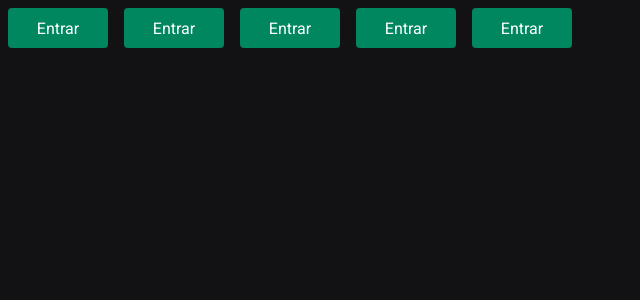
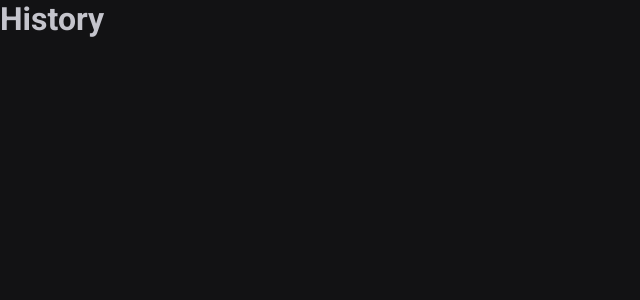
Before and after one commit to CaioVinicius7/ignite-timer, a React (Vite) app: page /history in a window 1280 px wide. Shown: the top 300 px of the page, without its empty margins (0-640 px from the left). Built offline with nearby package versions, Linux system fonts and the light colour scheme.

Commit message:
Páginas e rotas - React Router DOM

```diff
--- a/package.json
+++ b/package.json
@@ -12,6 +12,7 @@
   "dependencies": {
     "react": "^18.0.0",
     "react-dom": "^18.0.0",
+    "react-router-dom": "^6.3.0",
     "styled-components": "^5.3.5"
   },
   "devDependencies": {
--- a/src/App.tsx
+++ b/src/App.tsx
@@ -1,19 +1,17 @@
 import { ThemeProvider } from "styled-components";
+import { BrowserRouter } from "react-router-dom";
 
-import { Button } from "./components/Button";
+import { Router } from "./Router";
+
 import { GlobalStyle } from "./styles/global";
-
 import { defaultTheme } from "./styles/themes/default";
 
 function App() {
   return (
     <ThemeProvider theme={defaultTheme}>
-      <Button variant="primary" />
-      <Button variant="secondary" />
-      <Button variant="success" />
-      <Button variant="danger" />
-      <Button />
-
+      <BrowserRouter>
+        <Router />
+      </BrowserRouter>
       <GlobalStyle />
     </ThemeProvider>
   );
--- /dev/null
+++ b/src/Router.tsx
@@ -0,0 +1,16 @@
+import { Routes, Route } from "react-router-dom";
+
+import { Home } from "./pages/Home";
+import { History } from "./pages/History";
+
+function Router() {
+  return (
+    <Routes>
+      <Route path="/" element={<Home />} />
+      <Route path="/history" element={<History />} />
+      <Route path="*" element={<Home />} />
+    </Routes>
+  );
+}
+
+export { Router };
--- a/src/components/Button.styles.ts
+++ /dev/null
@@ -1,31 +0,0 @@
-import styled, { css } from "styled-components";
-
-export type ButtonVariant = "primary" | "secondary" | "danger" | "success";
-
-interface ButtonContainerProps {
-  variant: ButtonVariant;
-}
-
-const ButtonVariants = {
-  primary: "purple",
-  secondary: "orange",
-  danger: "red",
-  success: "green"
-};
-
-export const ButtonContainer = styled.button<ButtonContainerProps>`
-  width: 100px;
-  height: 40px;
-  border-radius: 4px;
-  border: 0;
-  margin: 8px;
-
-  background-color: ${(props) => props.theme["green-500"]};
-  color: ${(props) => props.theme.white};
-
-  /* ${(props) => {
-    return css`
-      background-color: ${ButtonVariants[props.variant]};
-    `;
-  }} */
-`;
--- a/src/components/Button.tsx
+++ /dev/null
@@ -1,11 +0,0 @@
-import { ButtonContainer, ButtonVariant } from "./Button.styles";
-
-interface ButtonProps {
-  variant?: ButtonVariant;
-}
-
-function Button({ variant = "primary" }: ButtonProps) {
-  return <ButtonContainer variant={variant}> Entrar </ButtonContainer>;
-}
-
-export { Button };
--- /dev/null
+++ b/src/pages/History.tsx
@@ -0,0 +1,5 @@
+function History() {
+  return <h1> History </h1>;
+}
+
+export { History };
--- /dev/null
+++ b/src/pages/Home.tsx
@@ -0,0 +1,5 @@
+function Home() {
+  return <h1> Home </h1>;
+}
+
+export { Home };
```
Also changed, not shown: 1 other file (tests, documents, lock files or other folders).
